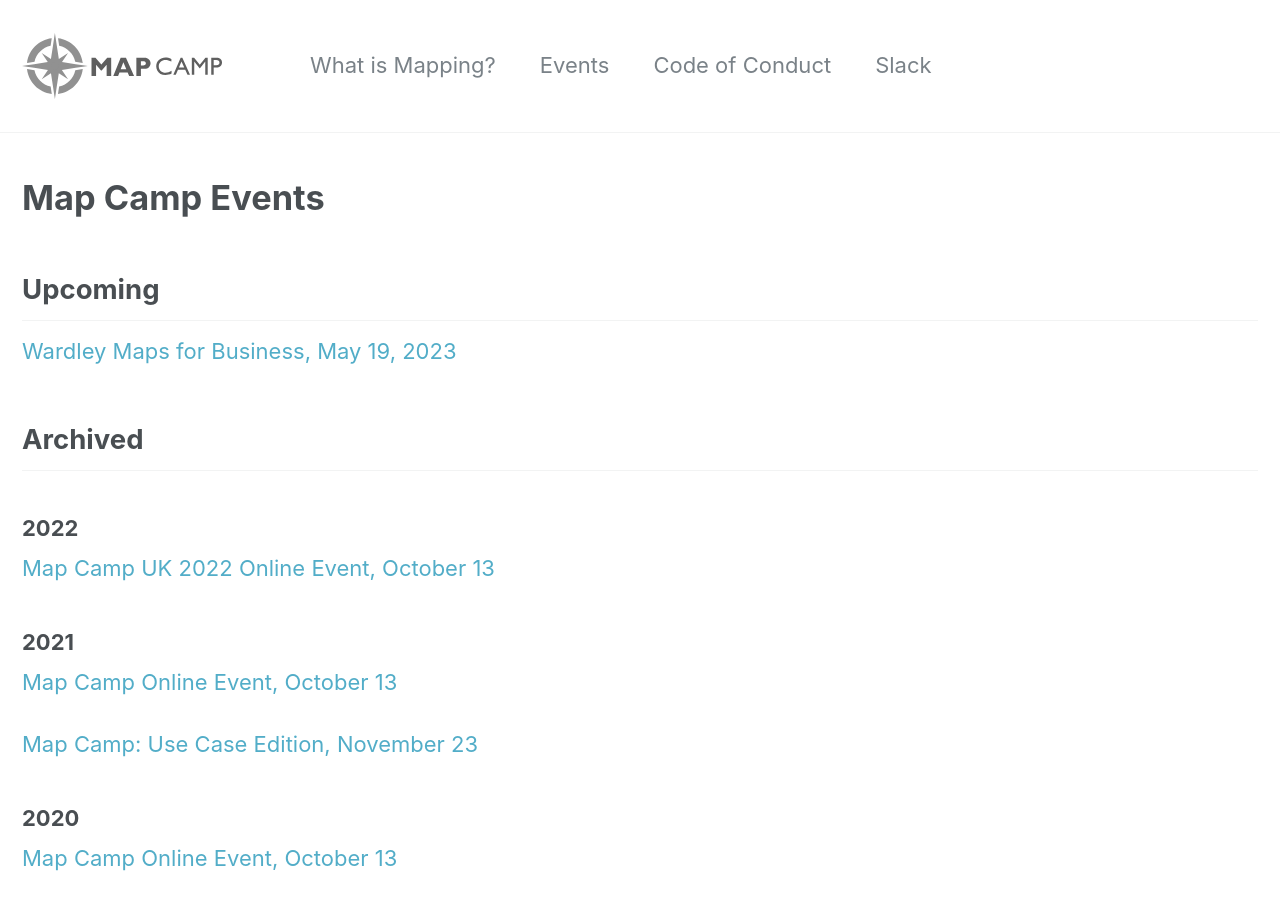
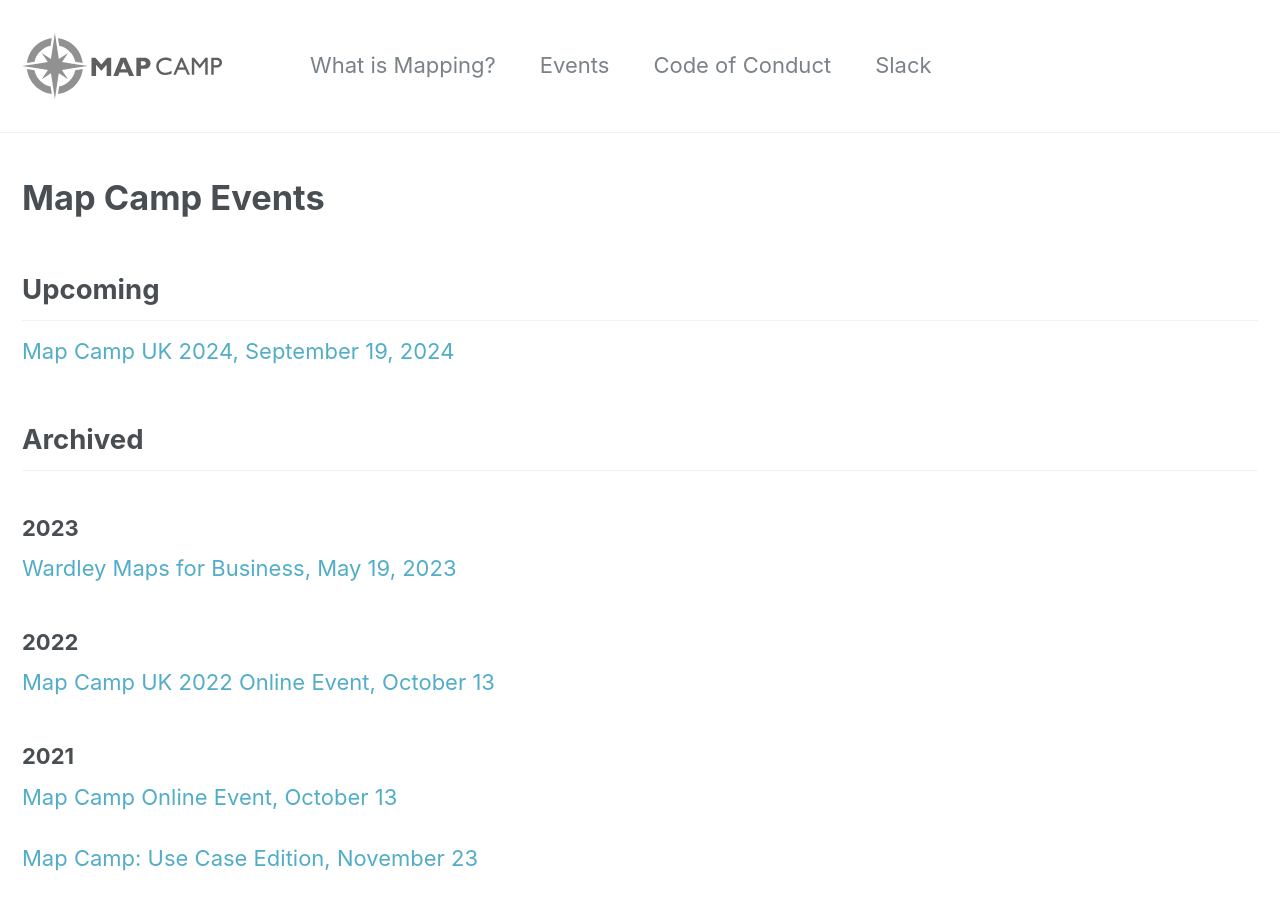
Before and after one commit to mapcampcommittee/mapcampcommittee.github.io, a Jekyll site: the page built from _pages/events.html, in a window 1280 px wide and 900 px high. Built offline with Jekyll 4.4.1, drawn with Linux system fonts in a browser that asks for light colours.

Commit message:
Update events.html

```diff
--- a/_pages/events.html
+++ b/_pages/events.html
@@ -10,9 +10,11 @@ classes:
 <h1>Map Camp Events</h1>
 
 <h2>Upcoming</h2>
-<p><a href="https://wardleymapsforbusiness.com/welcome/agenda/" target="_blank">Wardley Maps for Business, May 19, 2023</a></p>
+<p><a href="https://www.mapcamp.co.uk/" target="_blank">Map Camp UK 2024, September 19, 2024</a></p>
 
 <h2>Archived</h2>
+<h3>2023</h3>
+<p><a href="https://wardleymapsforbusiness.com/welcome/agenda/" target="_blank">Wardley Maps for Business, May 19, 2023</a></p>
 
 <h3>2022</h3>
 <p><a href="https://www.eventbrite.co.uk/e/map-camp-2022-tickets-308689286967">Map Camp UK 2022 Online Event, October 13</a></p>
```
